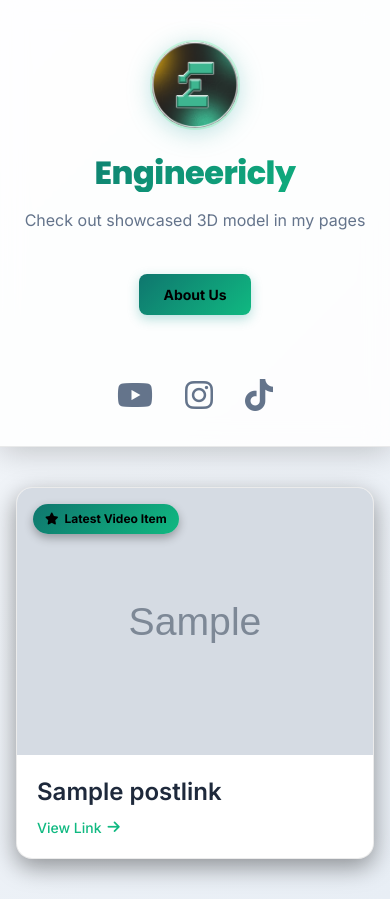
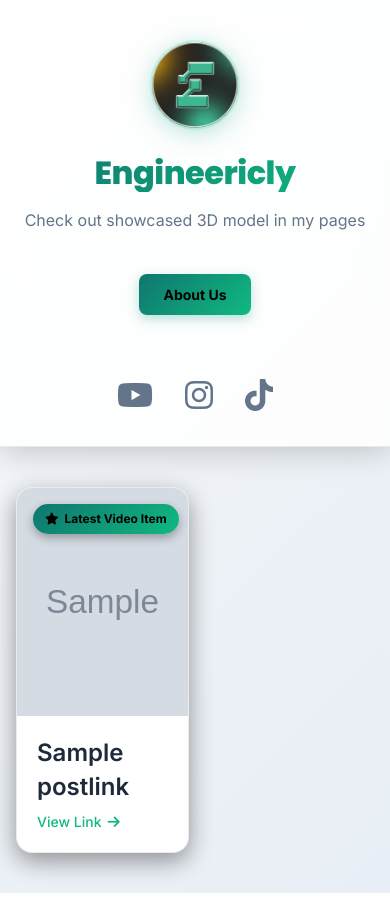
Before and after one commit to muhandisona/engineericly_feed, a Django app: page / in a window 390 px wide. Run offline with Django 5.2, Linux system fonts and the light colour scheme; tables that the repository leaves empty hold one stand-in row (values such as "Sample post"); grey boxes marked "Sample" are stand-in pictures.

Commit message:
Optimize grid layout for portrait photos (TikTok/Reels style)

```diff
--- a/assets/css/styles.css
+++ b/assets/css/styles.css
@@ -147,20 +147,17 @@ body {
   gap: 28px;
 }
 
-/* Make featured item larger */
+/* Make featured item stand out without breaking portrait grid */
 .card-item.featured {
-  grid-column: span 2;
-  grid-row: span 2;
+  /* Removed grid-column span so it stays 1 column wide like a TikTok profile */
+  position: relative;
+  z-index: 2;
 }
 
 @media (max-width: 992px) {
   .masonry-grid {
-    grid-template-columns: repeat(2, 1fr);
+    grid-template-columns: repeat(3, 1fr);
     gap: 20px;
-  }
-  .card-item.featured {
-    grid-column: span 2;
-    grid-row: span 1;
   }
   .site-title {
     font-size: 36px;
@@ -169,12 +166,8 @@ body {
 
 @media (max-width: 576px) {
   .masonry-grid {
-    grid-template-columns: repeat(1, 1fr);
-    gap: 16px;
-  }
-  .card-item.featured {
-    grid-column: span 1;
-    grid-row: span 1;
+    grid-template-columns: repeat(2, 1fr);
+    gap: 12px;
   }
   .gallery-container {
     padding: 0 16px;
@@ -255,18 +248,13 @@ body {
 .card-image-wrapper {
   position: relative;
   width: 100%;
-  padding-top: 100%; /* Square aspect ratio by default */
+  padding-top: 133.33%; /* 3:4 Portrait aspect ratio perfect for Reels/Shorts */
   overflow: hidden;
 }
 
+/* Featured image keeps the same portrait ratio */
 .card-item.featured .card-image-wrapper {
-  padding-top: 50%; /* Widescreen aspect ratio for featured */
-}
-
-@media (max-width: 992px) {
-  .card-item.featured .card-image-wrapper {
-    padding-top: 75%;
-  }
+  padding-top: 133.33%;
 }
 
 .card-image {
--- a/templates/feed.html
+++ b/templates/feed.html
@@ -8,7 +8,7 @@
     <title>Engineericly | Feeds</title>
     <link href="https://cdn.jsdelivr.net/npm/bootstrap@5.3.0/dist/css/bootstrap.min.css" rel="stylesheet">
     <link rel="stylesheet" href="https://cdnjs.cloudflare.com/ajax/libs/font-awesome/6.4.0/css/all.min.css">
-    <link rel="stylesheet" href="{% static 'css/styles.css' %}?v=2.0">
+    <link rel="stylesheet" href="{% static 'css/styles.css' %}?v=2.1">
     <link rel="icon" type="image/x-icon" href="{% static 'images/favicon.ico' %}">
 </head>
 <body>
```
